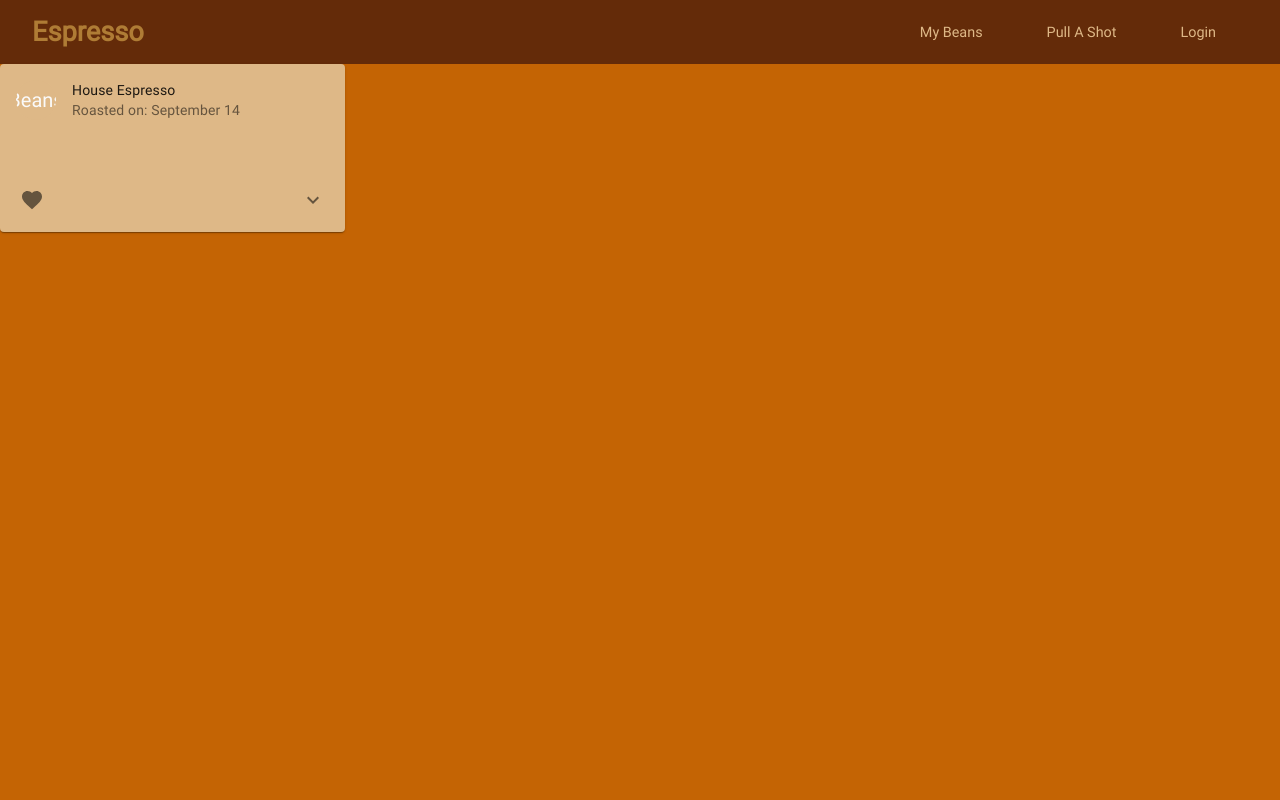
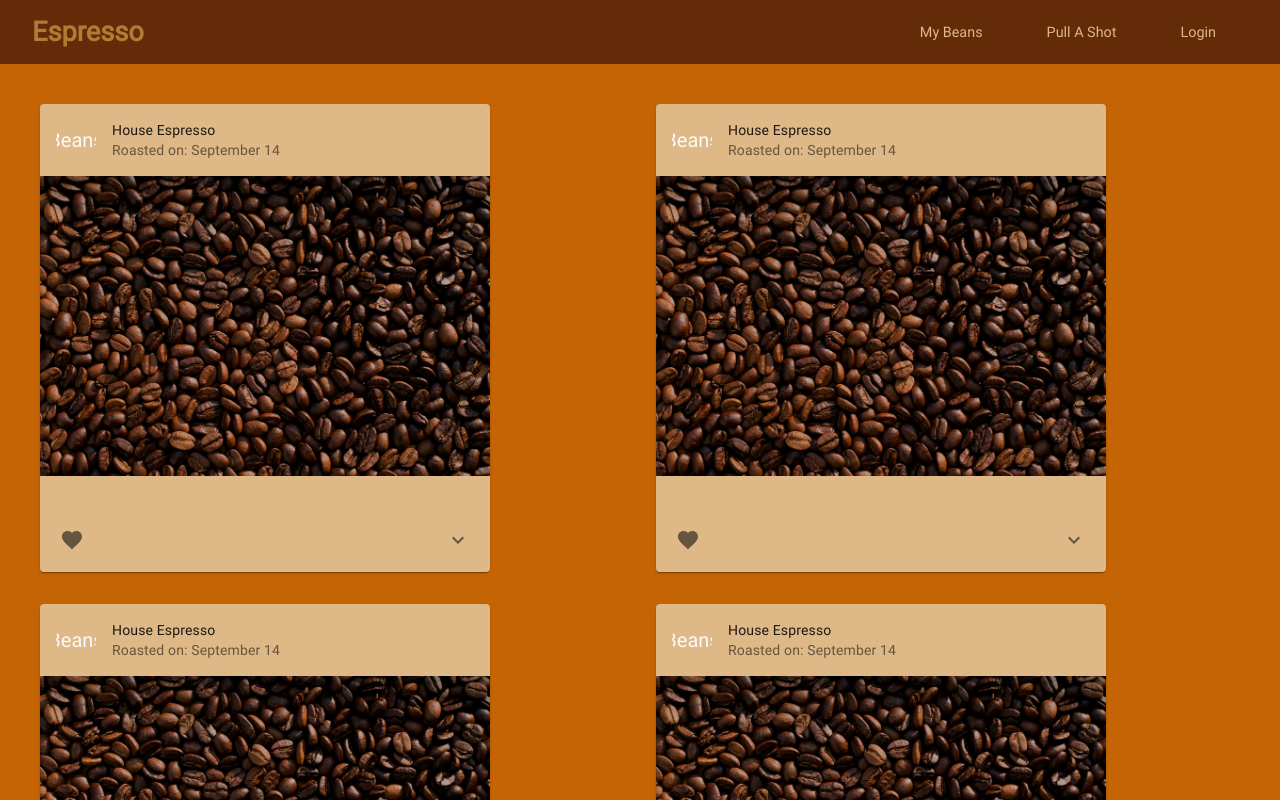
Before and after one commit to samueljmillward/espresso, a React (Create React App) app: page /beans in a window 1280 px wide. Shown: the top 800 px of the page. Built offline with nearby package versions, Linux system fonts and the light colour scheme.

Commit message:
My Beans grid layout

```diff
--- a/src/elements/Card.js
+++ b/src/elements/Card.js
@@ -3,6 +3,7 @@ import { makeStyles } from '@material-ui/core/styles';
 import clsx from 'clsx';
 import Card from '@material-ui/core/Card';
 import CardHeader from '@material-ui/core/CardHeader';
+import CardMedia from '@material-ui/core/CardMedia';
 import CardContent from '@material-ui/core/CardContent';
 import CardActions from '@material-ui/core/CardActions';
 import Collapse from '@material-ui/core/Collapse';
@@ -12,13 +13,16 @@ import Typography from '@material-ui/core/Typography';
 import FavoriteIcon from '@material-ui/icons/Favorite';
 import ExpandMoreIcon from '@material-ui/icons/ExpandMore';
 
+import beans from '../images/beans.jpg';
+
 const useStyles = makeStyles((theme) => ({
   root: {
-    maxWidth: 345,
+    maxWidth: 450,
+    minWidth: 100,
     background: 'burlywood',
   },
   media: {
-    height: 0,
+    height: 140,
     paddingTop: '56.25%', // 16:9
   },
   expand: {
@@ -54,6 +58,12 @@ export default function BeanCard() {
         }
         title="House Espresso"
         subheader="Roasted on: September 14"
+      />
+      <CardMedia
+        component="img"
+        style={{ height: '300px' }}
+        src={beans}
+        title="House Espresso"
       />
       <CardContent>
         <Typography
--- a/src/pages/beans.js
+++ b/src/pages/beans.js
@@ -1,16 +1,42 @@
 import React from 'react';
+import { Grid } from '@material-ui/core';
+import { makeStyles } from '@material-ui/core/styles';
 
 import Navbar from '../elements/Navbar';
+import BeanCard from '../elements/Card';
 
-import BeanCard from '../elements/Card.js';
+const useStyles = makeStyles({
+  gridContainer: {
+    paddingTop: '40px',
+    paddingLeft: '40px',
+    paddingRight: '40px',
+  },
+});
 
-const Beans = () => {
+export default function Beans() {
+  const classes = useStyles();
   return (
     <>
       <Navbar />
-      <BeanCard />
+      <Grid
+        container
+        spacing={4}
+        className={classes.gridContainer}
+        justify="center"
+      >
+        <Grid item xs={12} sm={6} m={4}>
+          <BeanCard />
+        </Grid>
+        <Grid item xs={12} sm={6} m={4}>
+          <BeanCard />
+        </Grid>
+        <Grid item xs={12} sm={6} m={4}>
+          <BeanCard />
+        </Grid>
+        <Grid item xs={12} sm={6} m={4}>
+          <BeanCard />
+        </Grid>
+      </Grid>
     </>
   );
-};
-
-export default Beans;
+}
--- a/src/styles/StyledApp.js
+++ b/src/styles/StyledApp.js
@@ -2,5 +2,5 @@ import styled from 'styled-components';
 
 export const StyledApp = styled.div`
   background: #c46404;
-  height: 100vh;
+  min-height: 100%;
 `;
```
